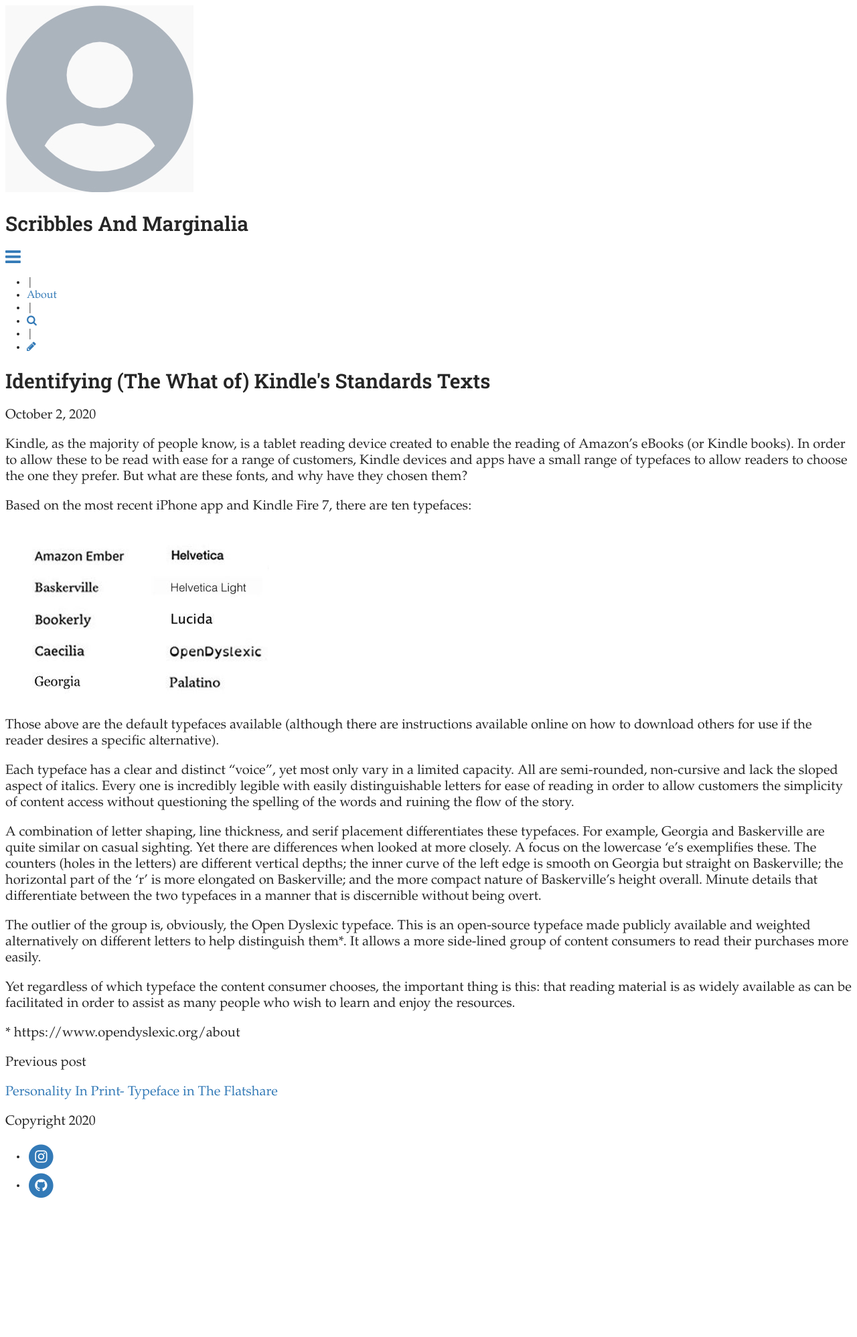
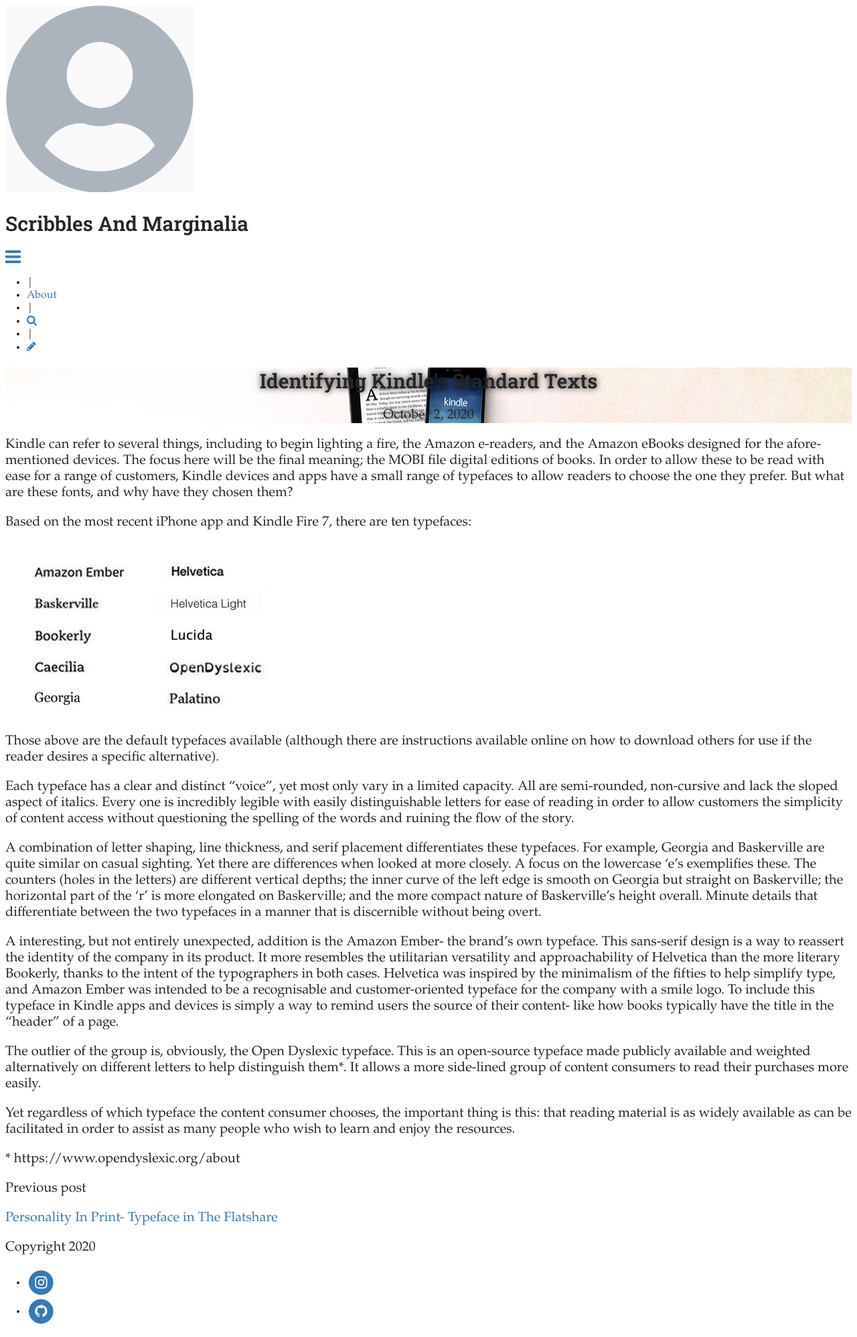
Before and after one commit to eyescroll/BrookesBlog, a Jekyll site: the page built from _posts/2020-10-02-the-what-and-why-of-kindles-standards-texts.md, in a window 1280 px wide. Shown: the whole page at 67% size. Built offline with Jekyll 4.4.1, drawn with Linux system fonts in a browser that asks for light colours; some web fonts are replaced; before the commit the page ends 1809 px from its top, so only the background shows below that.

Commit message:
Update Post “2020-10-02-the-what-and-why-of-kindles-standards-texts”

```diff
--- a/_posts/2020-10-02-the-what-and-why-of-kindles-standards-texts.md
+++ b/_posts/2020-10-02-the-what-and-why-of-kindles-standards-texts.md
@@ -1,10 +1,11 @@
 ---
 layout: post
-title: Identifying (The What of) Kindle's Standards Texts
+title: Identifying Kindle's Standard Texts
 date: 2020-10-02T17:47:33.138Z
+header_feature_image: ../uploads/article2-header.jpg
 comments: true
 ---
-Kindle, as the majority of people know, is a tablet reading device created to enable the reading of Amazon's eBooks (or Kindle books). In order to allow these to be read with ease for a range of customers, Kindle devices and apps have a small range of typefaces to allow readers to choose the one they prefer. But what are these fonts, and why have they chosen them?
+Kindle can refer to several things, including to begin lighting a fire, the Amazon e-readers, and the Amazon eBooks designed for the afore-mentioned devices. The focus here will be the final meaning; the MOBI file digital editions of books. In order to allow these to be read with ease for a range of customers, Kindle devices and apps have a small range of typefaces to allow readers to choose the one they prefer. But what are these fonts, and why have they chosen them?
 
 Based on the most recent iPhone app and Kindle Fire 7, there are ten typefaces:
 
@@ -15,6 +16,8 @@
 Each typeface has a clear and distinct "voice", yet most only vary in a limited capacity. All are semi-rounded, non-cursive and lack the sloped aspect of italics. Every one is incredibly legible with easily distinguishable letters for ease of reading in order to allow customers the simplicity of content access without questioning the spelling of the words and ruining the flow of the story.
 
 A combination of letter shaping, line thickness, and serif placement differentiates these typefaces. For example, Georgia and Baskerville are quite similar on casual sighting. Yet there are differences when looked at more closely. A focus on the lowercase 'e's exemplifies these. The counters (holes in the letters) are different vertical depths; the inner curve of the left edge is smooth on Georgia but straight on Baskerville; the horizontal part of the 'r' is more elongated on Baskerville; and the more compact nature of Baskerville's height overall. Minute details that differentiate between the two typefaces in a manner that is discernible without being overt.
+
+A interesting, but not entirely unexpected, addition is the Amazon Ember- the brand’s own typeface. This sans-serif design is a way to reassert the identity of the company in its product. It more resembles the utilitarian versatility and approachability of Helvetica than the more literary Bookerly, thanks to the intent of the typographers in both cases. Helvetica was inspired by the minimalism of the fifties to help simplify type, and Amazon Ember was intended to be a recognisable and customer-oriented typeface for the company with a smile logo. To include this typeface in Kindle apps and devices is simply a way to remind users the source of their content- like how books typically have the title in the “header” of a page.
 
 The outlier of the group is, obviously, the Open Dyslexic typeface. This is an open-source typeface made publicly available and weighted alternatively on different letters to help distinguish them*. It allows a more side-lined group of content consumers to read their purchases more easily.
 
```
Also changed, not shown: uploads/article2-header.jpg (added).
